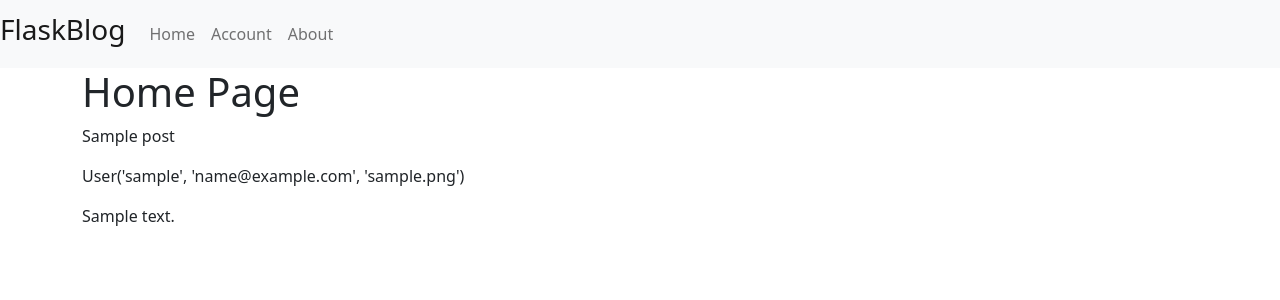
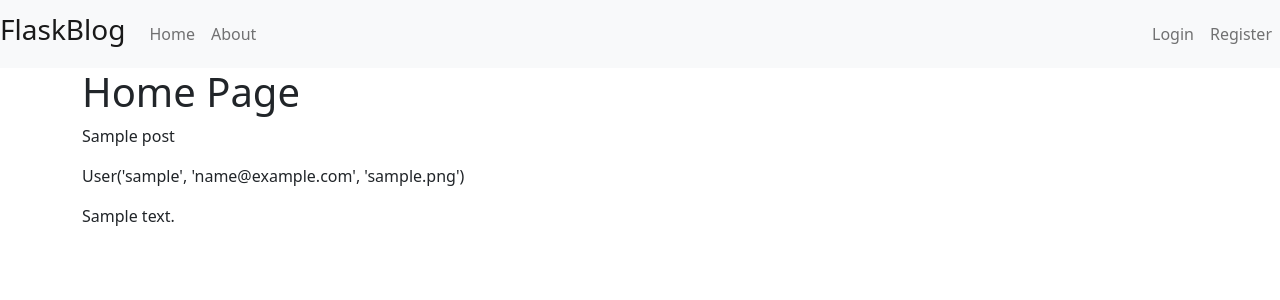
Before and after one commit to lucas-campelo/flask-blog, a Flask app: template app/flaskblog/templates/home.html in a window 1280 px wide. Shown: the top 300 px of the page. Run offline with Flask 2, Linux system fonts and the light colour scheme; tables that the repository leaves empty hold one stand-in row (values such as "Sample post"); the template is opened without the code that fills it: values that come from a table or form of the project are taken from there, most other values are stand-ins (such as "Sample title", 1, 10 or a date in 2020).

Commit message:
Updated templates

```diff
--- a/app/flaskblog/templates/account.html
+++ b/app/flaskblog/templates/account.html
@@ -1,4 +1,4 @@
 {% extends "layout.html" %}
 {% block content %}
-<h1>Account</h1>
+    <h1>{{ current_user.username }}</h1>
 {% endblock %}
--- a/app/flaskblog/templates/layout.html
+++ b/app/flaskblog/templates/layout.html
@@ -10,6 +10,7 @@
     {% endif %}
 
     <link href="https://cdn.jsdelivr.net/npm/bootstrap@5.0.0-beta1/dist/css/bootstrap.min.css" rel="stylesheet" integrity="sha384-giJF6kkoqNQ00vy+HMDP7azOuL0xtbfIcaT9wjKHr8RbDVddVHyTfAAsrekwKmP1" crossorigin="anonymous">
+    <link rel="stylesheet" href="{{url_for('static', filename='style.css')}}">
 </head>
 <body>
 
@@ -20,17 +21,31 @@
         <button class="navbar-toggler" type="button" data-bs-toggle="collapse" data-bs-target="#navbarNav" aria-controls="navbarNav" aria-expanded="false" aria-label="Toggle navigation">
             <span class="navbar-toggler-icon"></span>
         </button>
-        <div id="navbarNav" class="collapse navbar-collapse">
+        <div id="navbarNav" class="collapse navbar-collapse custom-nav">
             <ul class="navbar-nav">
                 <li class="nav-item">
-                    <a class="nav-link" href="#">Home</a>
+                    <a class="nav-link" href="{{url_for('home')}}">Home</a>
                 </li>
                 <li class="nav-item">
-                    <a class="nav-link" href="#">Account</a>
+                    <a class="nav-link" href="{{url_for('about')}}">About</a>
                 </li>
-                <li class="nav-item">
-                    <a class="nav-link" href="#">About</a>
-                </li>
+            </ul>
+            <ul class="navbar-nav">
+                {% if current_user.is_authenticated %}
+                    <li class="nav-item">
+                        <a class="nav-link" href="{{url_for('account')}}">Account</a>
+                    </li>
+                    <li class="nav-item">
+                        <a class="nav-link" href="{{url_for('logout')}}">Logout</a>
+                    </li>
+                {% else %}
+                    <li class="nav-item">
+                        <a class="nav-link" href="{{url_for('login')}}">Login</a>
+                    </li>
+                    <li class="nav-item">
+                        <a class="nav-link" href="{{url_for('register')}}">Register</a>
+                    </li>
+                {% endif %}
             </ul>
         </div>
     </div>
```
